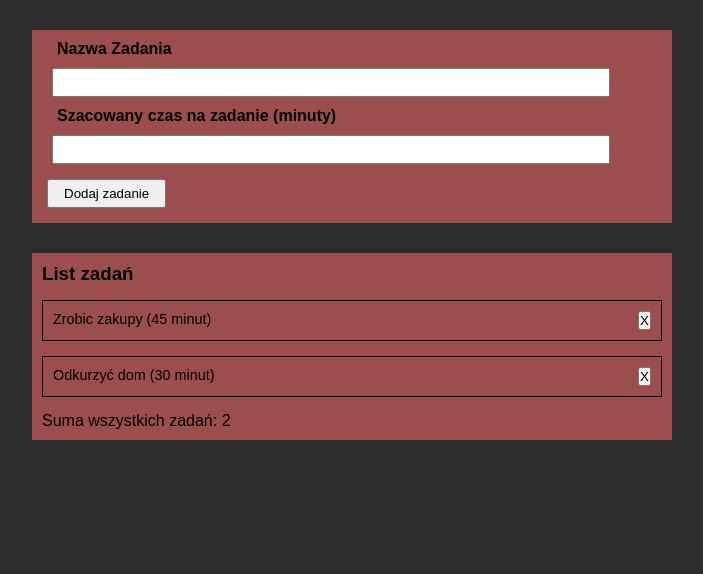
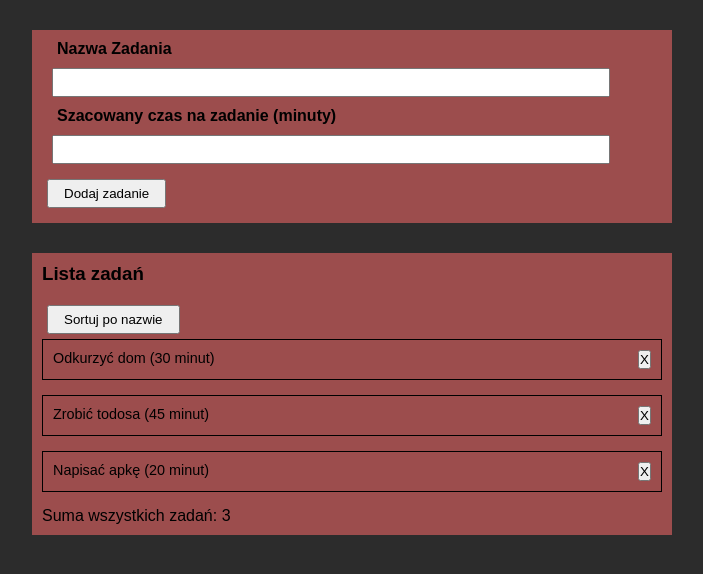
Before and after one commit to Waldekk95/MyOwnTodos, a React (Create React App) app: page / in a window 1280 px wide. Shown: the top 574 px of the page, without its empty margins (288-991 px from the left). Built offline with nearby package versions, Linux system fonts and the light colour scheme.

Commit message:
adding todo sorting by name

```diff
--- a/src/components/List.tsx
+++ b/src/components/List.tsx
@@ -4,27 +4,34 @@ import React, { useState, useEffect } from "react";
 
 const List = (props: { items: any[] }) => {
   const [todos, setTodos] = useState([
-    { name: "Zrobic zakupy", time: 45, id: "A1" },
     { name: "Odkurzyć dom", time: 30, id: "A2" },
+    { name: "Zrobić todosa", time: 45, id: "A1" },
+    { name: "Napisać apkę", time: 20, id: "A3" },
   ]);
 
-  // Efekt, który aktualizuje stan przy dodaniu nowego elementu
   useEffect(() => {
     if (props.items.length > 0) {
-      // Dodajemy tylko ostatni dodany element z props.items
       const newItem = props.items[props.items.length - 1];
       setTodos((prevTodos) => [...prevTodos, newItem]);
     }
   }, [props.items]);
 
-  // Funkcja do usuwania elementu
+  const sortTodosByName = () => {
+    const sortTodos = [...todos];
+    sortTodos.sort((a, b) => a.name.localeCompare(b.name));
+    setTodos(sortTodos);
+  };
+
   const deleteItemHandler = (id: string) => {
     setTodos((prevTodos) => prevTodos.filter((todo) => todo.id !== id));
   };
 
   return (
     <ul className="list">
-      <h3 className="list-title">List zadań</h3>
+      <h3 className="list-title">Lista zadań</h3>
+      <button className="form-button" onClick={() => sortTodosByName()} >
+        Sortuj po nazwie
+      </button>
       {todos.map((todo) => (
         <Item
           key={todo.id}
```
